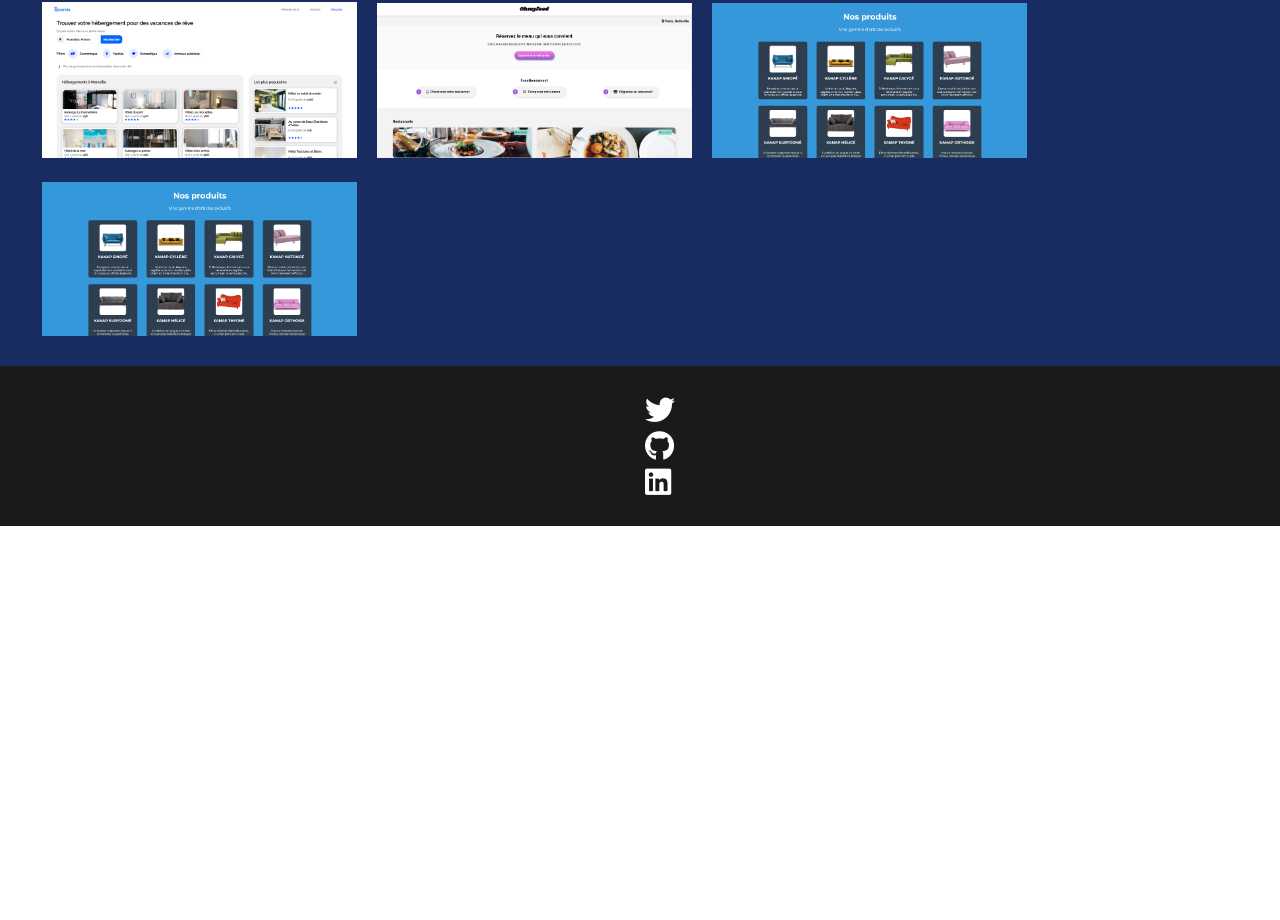
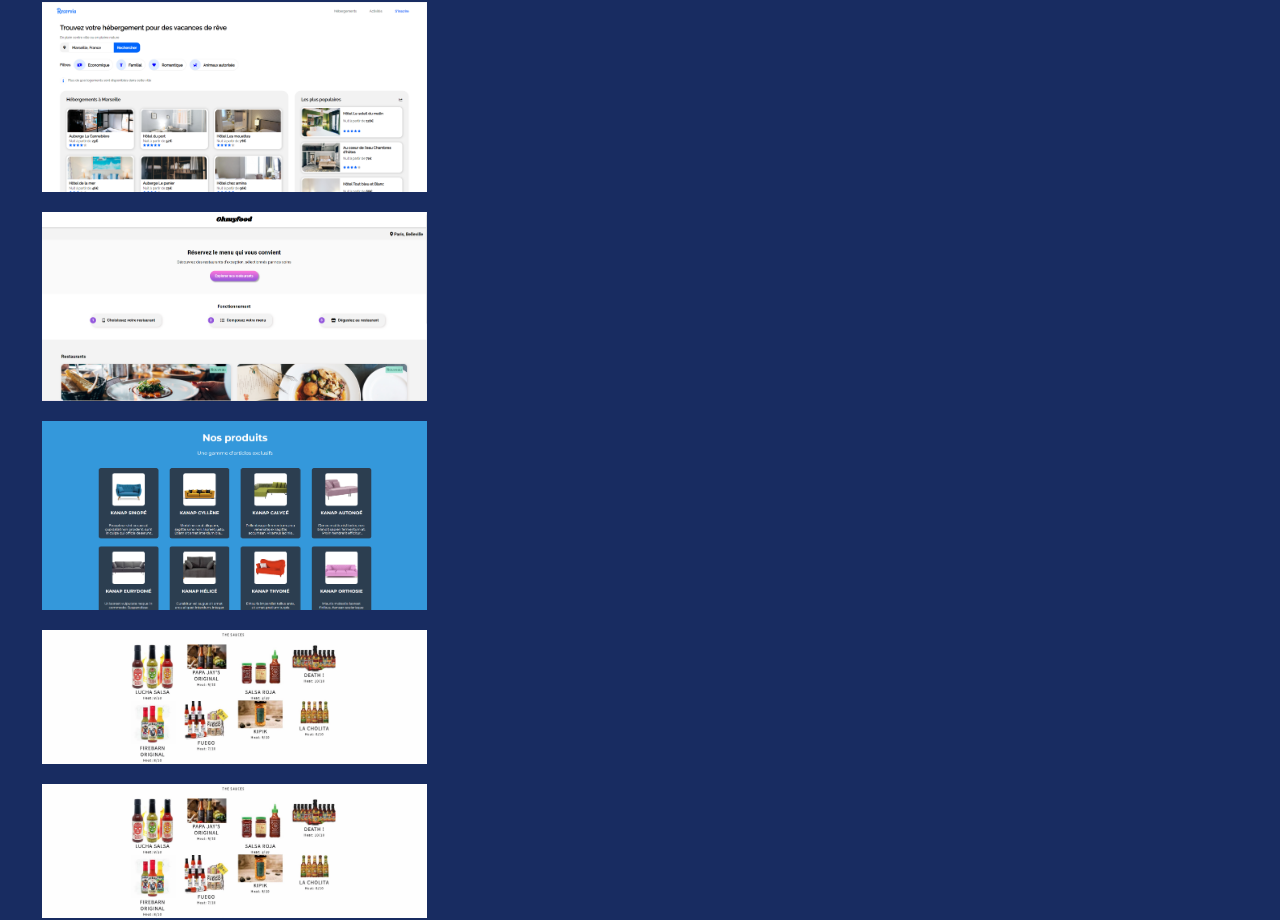
Before and after one commit to EdwinDij/Portfolio, a React (Create React App) app: page / in a window 1280 px wide. Shown: the part 1594-2514 px from the top of the page. Before the commit the page ends 2120 px from the top, so only its background shows below. Built offline with nearby package versions, Linux system fonts and the light colour scheme.

Commit message:
en route pour le peaufinage

```diff
--- a/src/App.scss
+++ b/src/App.scss
@@ -1,6 +1,3 @@
-body {
-
-}
 
 .title-section {
     color: white;
--- a/src/Components/Footer/Footer.jsx
+++ b/src/Components/Footer/Footer.jsx
@@ -17,7 +17,7 @@ export default function Footer() {
                     </a>
                 </li>
                 <li>
-                  <a href= 'https://www.linkedin.com/in/edwin-dije-ont-a0a9b917b/'>
+                  <a href= 'https://linkedin.com/in/edwin-dijeont-1469a0226'>
                   <i class="fa-brands fa-linkedin"></i>
                   </a>
                 </li>
--- a/src/Components/Footer/Styles/Footer.scss
+++ b/src/Components/Footer/Styles/Footer.scss
@@ -14,6 +14,19 @@ li {
     margin: 0px;
     width: 100%;
     height: 100%;
-    background-color: #1a1a1a;
+    background-color: #2f3640;
     color: #fff;
 }
+
+.form-contact {
+    display: flex;
+    flex-direction: column;
+    justify-content: center;
+    align-items: center;
+    color: #fff;
+}
+.info-contact {
+    text-align: center;
+    resize: none;
+    outline: none;
+}
--- a/src/Components/Header/NavbarHeader.jsx
+++ b/src/Components/Header/NavbarHeader.jsx
@@ -2,10 +2,10 @@ import React from "react";
 //import { Link } from "react-router-dom";
 import './Styles/NavbarHeader.scss';
 
+
 function NavbarHeader () {
     return (
        <div className="header">
-            <span>Home</span>
             <a href="#technologie">Technologie</a>
             <a href="#projets">Projets</a>
             <a href= "mailto:edwin.d899@hmail.com">Contact</a>
--- a/src/Components/Projets/Projets.jsx
+++ b/src/Components/Projets/Projets.jsx
@@ -3,47 +3,107 @@ import "./Styles/Projets.scss"
 import reservia from "../assets/reservia.png"
 import ohmyfood from "../assets/ohmyfood.png"
 import kanap from "../assets/kanap.png"
+import piiquante from "../assets/piiquante.png"
+
 export default function Projets() {
+
     return (
         <div className='project'>
             <h2 className='title-section' id='projets'>
                 Projets
             </h2>
 
+            <div className='project-content'>
+                <div className="project-card" id="html">
                     <figure className="snip1585">
-                <img src={reservia} alt="Réservia" />
+                        <img src={reservia} className="img-project" alt="Réservia" />
                         <a href="https://edwindij.github.io/version-avant-29-09-21-EdwinDijeont_2_31102021/">
                             <figcaption>
                                 <h3>Réservia <span>HTML - CSS</span></h3>
                             </figcaption>
                         </a>
                     </figure>
+                    <div className="project-detail">
+                        <p className='detail'>
+                            Réservia est un site web qui permet de réserver des restaurants.
+                            Il est créé en HTML et CSS.<br></br>
+                            Usage de flex et grid.<br></br>
+                            Responsive design.
+                        </p>
+                    </div>
+                </div>
 
+                <div className="project-card" id="html">
                     <figure className="snip1585">
-                <img src={ohmyfood} alt="Oh my food" />
+                        <img src={ohmyfood} className="img-project" alt="Oh my food" />
                         <a href="https://edwindij.github.io/EdwinDijeont_3_26112021/">
                             <figcaption>
                                 <h3>Oh my food <span>HTML - CSS</span></h3>
                             </figcaption>
                         </a>
                     </figure>
+                    <div className="project-detail">
+                        <p className='detail'>
+                            Oh my food est un site web qui permet de réserver des restaurants.<br></br>
+                            Il est créé en HTML et CSS.<br></br>
+                            Usage de flex et grid.<br></br>
+                            Responsive design.<br></br>
+                            Usage d'animation sans JavaScript, ni bootstrap.
+                        </p>
+                    </div>
+                </div>
+                <div className='project-card' id="javascript">
                     <figure className="snip1585">
-                <img src={kanap} alt="Kanap" />
+                        <img src={kanap} className="img-project" alt="Kanap" />
                         <a href="https://github.com/EdwinDij/EdwinDijeont_5_13022022-">
                             <figcaption>
-                    <h3>Kanap <span>HTML - CSS - JS</span></h3>
+                                <h3>Kanap <span>JS</span></h3>
                             </figcaption>
                         </a>
                     </figure>
+                    <div className="project-detail">
+                        <p className='detail'>
+                            Kanap est un site web qui permet de commander des canapés.<br></br>
+                            Il est créé en JavaScript.<br></br>
+                            Utilisation d'API.
+                        </p>
+                    </div>
+                </div>
+                <div className='project-card' id="javascript node.js">
                     <figure className="snip1585">
-                <img src={kanap} alt="Kanap" />
-                <a href="https://github.com/EdwinDij/EdwinDijeont_5_13022022-">
+                        <img src={piiquante} className="img-project" alt="Piiquante" />
+                        <a href="https://github.com/EdwinDij/EdwinDij-EdwinDijeont_6_03032022--.git">
                             <figcaption>
-                    <h3>Kanap <span>HTML - CSS - JS</span></h3>
+                                <h3>Piiquante <span>JS - MongoDB - Node.Js</span></h3>
                             </figcaption>
                         </a>
                     </figure>
+                    <div className="project-detail">
+                        <p className='detail'>
+                            Piiquante est un site web de notation de sauces piquantes.<br></br>
+                            Le back-end est créé en Node.js et MongoDB.<br></br>
+                        </p>
+                    </div>
+                </div>
 
+                < div className="project-card" id="react node.js">
+                    <figure className="snip1585">
+                        <img src={piiquante} className="img-project" alt="Groupomania" />
+                        <a href="https://github.com/EdwinDij/EdwinDij-EdwinDijeont_6_03032022--.git">
+                            <figcaption>
+                                <h3>Groupomania <span>React - Node.js - Mysql</span></h3>
+                            </figcaption>
+                        </a>
+                    </figure>
+                    <div className="project-detail">
+                        <p className='detail'>
+                            Groupomania est un réseaux social d'entreprise.<br></br>
+                            Le back-end est créé en Node.js et Mysql pour la base de donnée.<br></br>
+                            Le front-end est créé en React.
+                        </p>
+                    </div>
+                </div>
+            </div>
         </div>
     )
 }
--- a/src/Components/Projets/Styles/Projets.scss
+++ b/src/Components/Projets/Styles/Projets.scss
@@ -1,10 +1,12 @@
-img{
+img {
   filter: blur(0);
 }
+
 .project {
   background-color: #182C61;
   padding: 1rem 2rem 1rem 2rem;
 }
+
 .snip1585 {
   background-color: rgb(41, 46, 57);
   color: #fff;
@@ -12,12 +14,11 @@ img{
   font-family: 'Roboto', sans-serif;
   font-size: 24px;
   margin: 10px;
-    max-width: 315px;
+  max-width: 385px;
   min-width: 230px;
   overflow: hidden;
   position: relative;
   text-align: center;
-    width: 100%;
 }
 
 .snip1585 * {
@@ -29,7 +30,7 @@ img{
 
 .snip1585:before,
 .snip1585:after {
-    background-color: rgba(46, 52, 64,  0.5);
+  background-color: rgba(46, 52, 64, 0.5);
   border-top: 50px solid rgba(46, 52, 64, 0.5);
   border-bottom: 50px solid rgba(46, 52, 64, 0.5);
   position: absolute;
@@ -100,8 +101,8 @@ img{
   z-index: 3;
 }
 
-  .snip1585:hover > img,
-  .snip1585.hover > img {
+.snip1585:hover>img,
+.snip1585.hover>img {
   opacity: 0.7;
 }
 
@@ -120,3 +121,88 @@ img{
   -webkit-transition-delay: 0.1s;
   transition-delay: 0.1s;
 }
+
+.project-content {
+  display: flex;
+  flex-direction: column;
+}
+
+.img-project {
+  width: 100%;
+  height: 100%;
+  object-fit: cover;
+}
+
+.project-detail {
+  display: none;
+  box-shadow: #e1b12c 3px 3px 5px;
+  background-color: #273c75;
+  border-radius: 1rem;
+  transition: opacity 3s;
+}
+
+.detail {
+  padding: 1rem 1rem;
+  margin: 0;
+}
+
+.project-card {
+  display: flex;
+  //justify-content: center;
+  align-items: center;
+
+}
+
+.snip1585:hover+.project-detail {
+  color: #f3c46e;
+  display: flex;
+  animation: 1S appear;
+}
+
+@keyframes disappear {
+  0% {
+    opacity: 1;
+    transform: translateY(0);
+  }
+  100% {
+    opacity: 0;
+    transform: translateY(100%);
+  }
+}
+
+@keyframes appear {
+  0% {
+    opacity: 0;
+    transform: translateY(100%);
+  }
+  100% {
+    opacity: 1;
+    transform: translateY(0);
+  }
+}
+
+
+.sort-project {
+  display: flex;
+  justify-content: space-evenly;
+  align-items: center;
+  margin: 1rem 0;
+}
+
+.tech-project {
+  width: 10rem;
+  text-align: center;
+  border-radius: 1rem;
+  box-shadow:  4px 3px 0px #353b48;
+  cursor: pointer;
+  background-color: #487eb0;
+  background: linear-gradient(to left, #487eb0 50%, #353b48 50%) right;
+  background-size: 200%;
+  transition: .5s ease-out;
+}
+
+.tech-project:hover {
+  background-position: left;
+  color: #487eb0;
+  box-shadow:  4px 3px 0px #487eb0;
+}
--- a/src/index.css
+++ b/src/index.css
@@ -5,6 +5,7 @@ body {
     sans-serif;
   -webkit-font-smoothing: antialiased;
   -moz-osx-font-smoothing: grayscale;
+
 }
 
 code {
```
Also changed, not shown: src/Components/assets/piiquante.png (added). Lines whose indentation alone changed are shown as unchanged.
